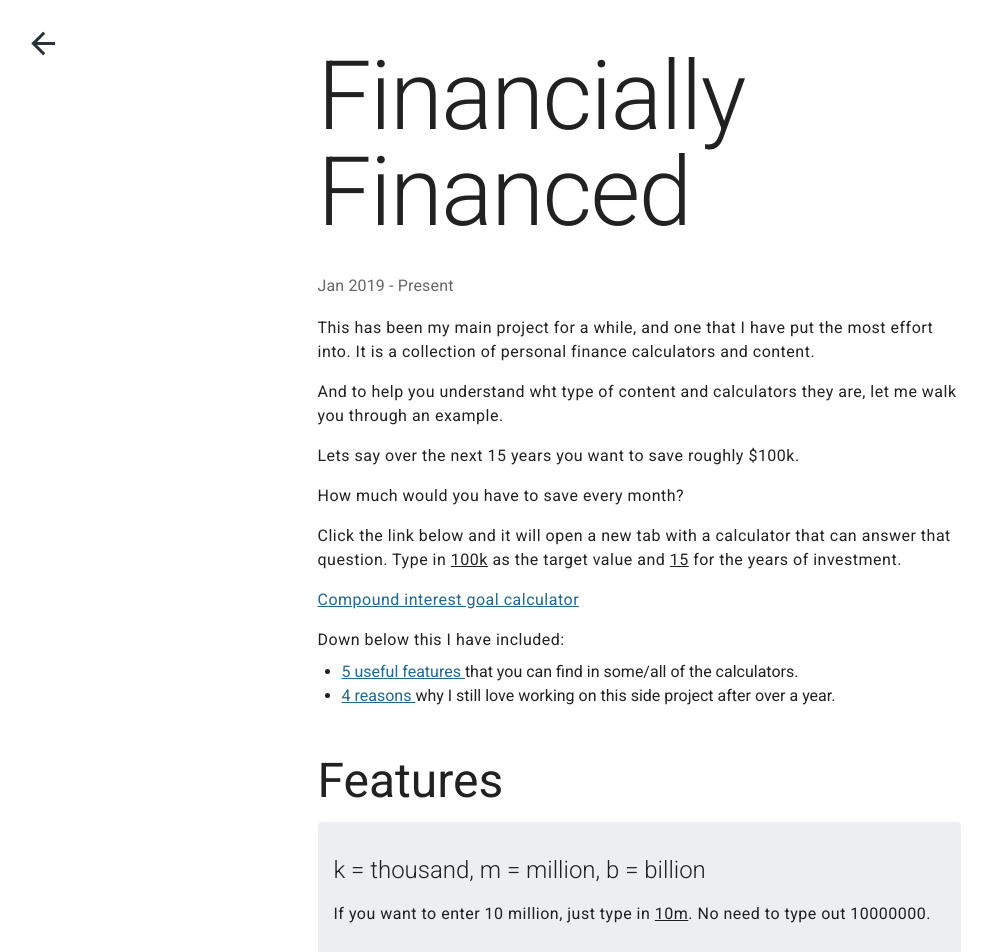
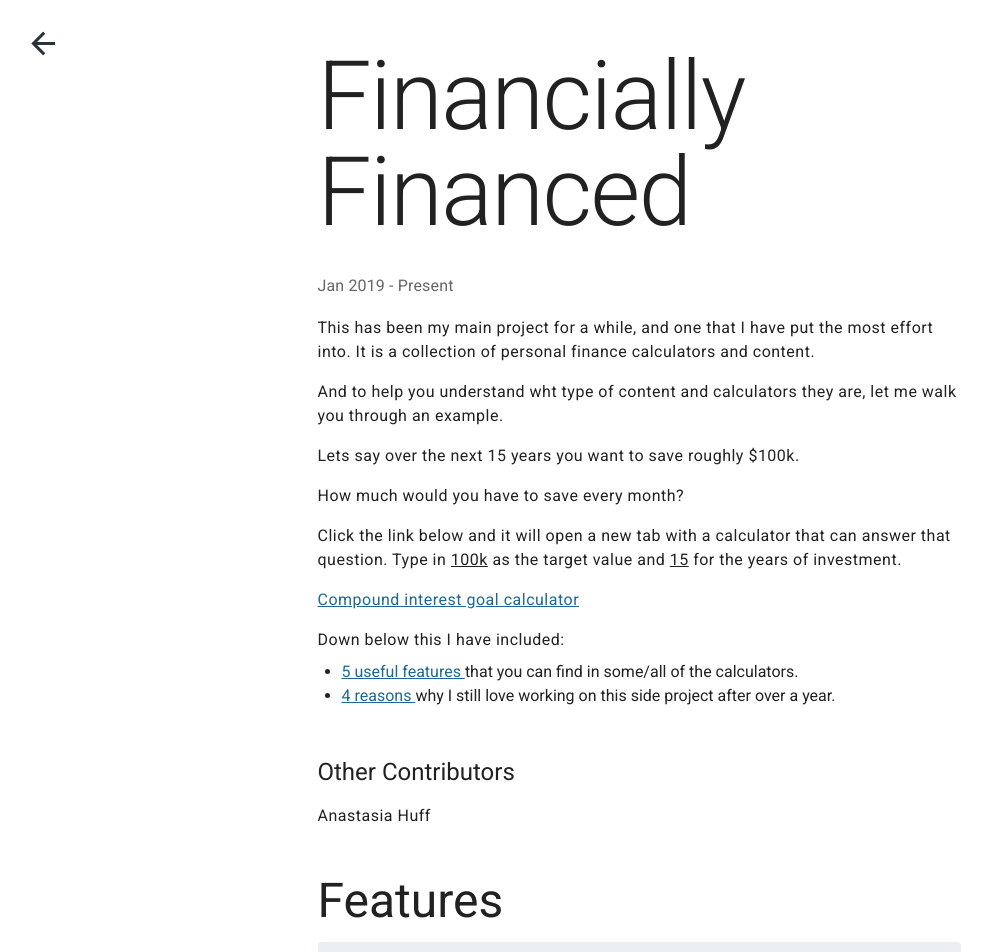
Before and after one commit to Steven-Cleary/steven-cleary, a Nuxt app: page /financially-financed in a window 1280 px wide. Shown: the top 952 px of the page, without its empty margins (1-993 px from the left). Built offline with nearby package versions, Linux system fonts and the light colour scheme.

Commit message:
added other contributors to financially financed

```diff
--- a/pages/financially-financed.vue
+++ b/pages/financially-financed.vue
@@ -68,6 +68,10 @@
         why I still love working on this side project after over a year.
       </li>
     </ul>
+    <div class="text-h5 mt-12">Other Contributors</div>
+    <div class="body-1 my-4">
+      Anastasia Huff
+    </div>
 
     <div id="features" class="text-h3 my-4 mt-12">Features</div>
     <div class="blue-grey lighten-5 pa-4 rounded">
```
